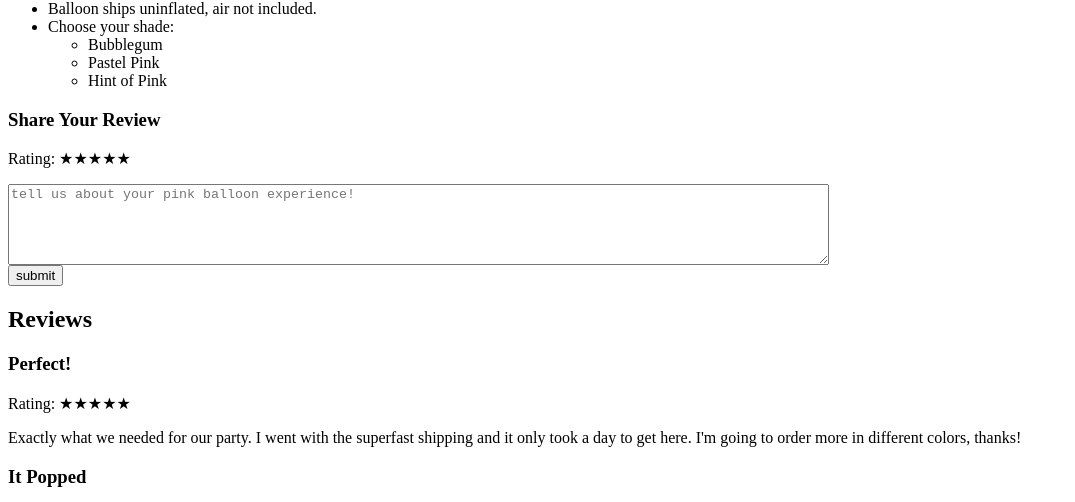
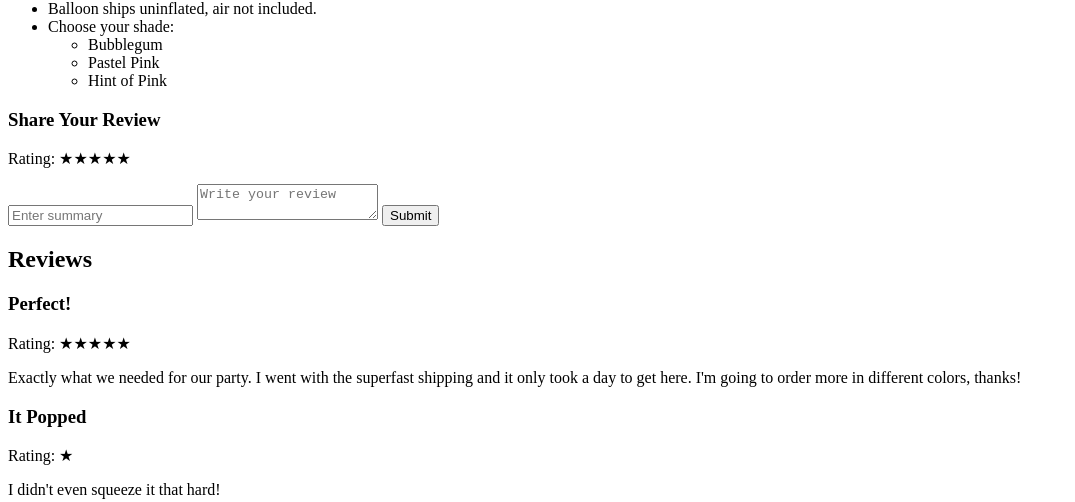
Before and after one commit to kwarnerredhat/FrontendStarsProject, a plain HTML site: page index.html in a window 1280 px wide. Shown: the part 345-847 px from the top of the page, without its empty margins (0-1075 px from the left). Drawn offline with Linux system fonts and the light colour scheme.

Commit message:
For share review

```diff
--- a/index.html
+++ b/index.html
@@ -14,14 +14,18 @@
 		</ul>
 	</div>
 	<div class="review-input">
+
+        </div>
 		<h3>Share Your Review</h3>
 		<p>Rating: <span class="star-rating empty">★★★★★</span></p>
-		<textarea id="review-field" name="review-field" rows="5" cols="100" placeholder="tell us about your pink balloon experience!">
-</textarea>
-		<div class="review-submit">
-			<button>submit</button>
+        <div id="reviews">
+        </div>
+        <input type="text" id="summary" placeholder="Enter summary">
+        <textarea id="review" placeholder="Write your review"></textarea>
+        <button onclick="submitReview()">Submit</button>
 		</div>
 	</div>
+</form>
 
 	<div class="reviews">
 
@@ -47,6 +51,6 @@
 			<p>Rating: <span class="star-rating">★★</span></p>
 			<p>Color is nice but I'm disappointed that it wasn't already inflated. I had to blow it up myself.</p>
 		</div>
-
+<script src="script.js"></script>
 	</div>
 </div>
--- a/script.js
+++ b/script.js
@@ -0,0 +1,26 @@
+function submitReview() {
+    const summaryInput = document.getElementById("summary");
+    const reviewInput = document.getElementById("review");
+    const reviewsDiv = document.getElementById("reviews");
+
+    const summary = summaryInput.value.trim();
+    const review = reviewInput.value.trim();
+
+    if (summary === "" || review === "") {
+        alert("Please enter both summary and review.");
+        return;
+    }
+
+    const reviewContainer = document.createElement("div");
+    const reviewSummary = document.createElement("h3");
+    const reviewText = document.createElement("p");
+
+    reviewSummary.innerText = summary;
+    reviewText.innerText = review;
+
+    reviewContainer.appendChild(reviewSummary);
+    reviewContainer.appendChild(reviewText);
+    reviewsDiv.appendChild(reviewContainer);
+    summaryInput.value = "";
+    reviewInput.value = "";
+}
```
